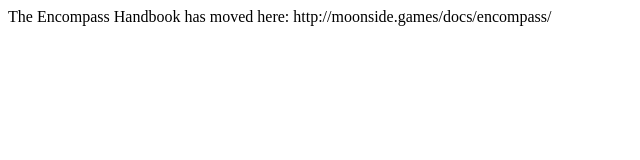
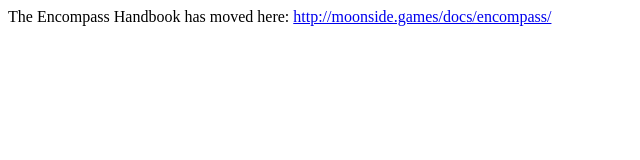
Before and after one commit to encompass-ecs/encompass-ecs.github.io, a plain HTML site: page index.html in a window 1280 px wide. Shown: the whole page, without its empty margins (0-640 px from the left). Drawn offline with Linux system fonts and the light colour scheme.

Commit message:
make it an actual link

```diff
--- a/index.html
+++ b/index.html
@@ -9,6 +9,6 @@
   </head>
 
   <body>
-    <span>The Encompass Handbook has moved here: http://moonside.games/docs/encompass/</span>
+    <span>The Encompass Handbook has moved here: <a href="http://moonside.games/docs/encompass/">http://moonside.games/docs/encompass/</a></span>
   </body>
 </html>
```
